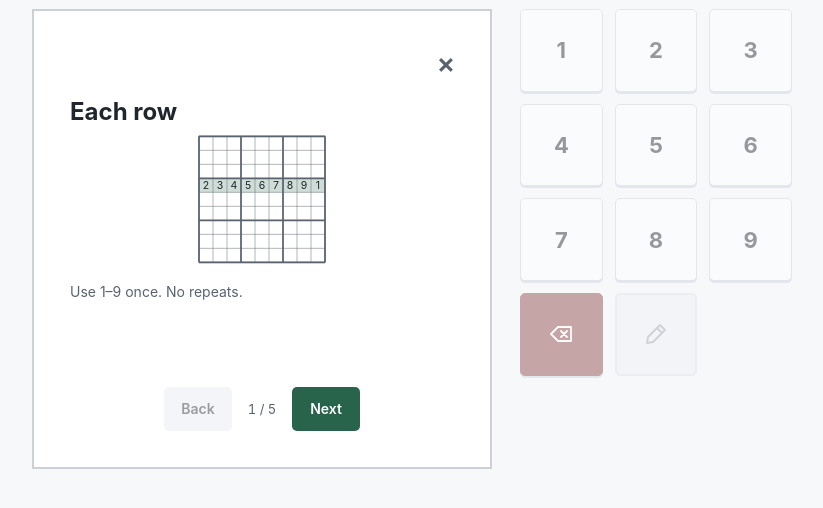
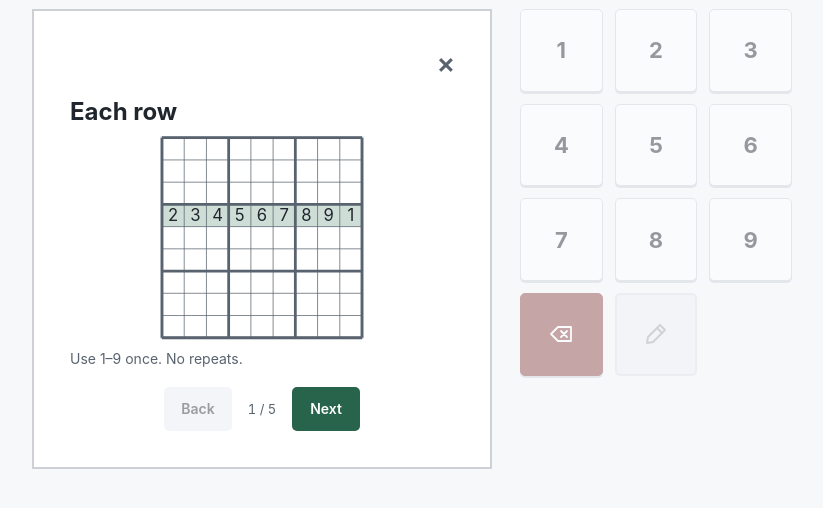
Before and after one commit to vinotm/browser-games, a website with bundled scripts: page sudoku-game/index.html in a window 1280 px wide. Both pictures are taken after a click on the button "Game guide". Shown: the part 232-740 px from the top of the page, without its empty margins (228-1051 px from the left). Built offline with nearby package versions, Linux system fonts and the light colour scheme.

Commit message:
deploy sudoku beta v5.2

```diff
--- a/sudoku-game/js/analytics.js
+++ b/sudoku-game/js/analytics.js
@@ -71,7 +71,7 @@ export function createRunAnalytics({ endpoint = '', environment = 'unknown', bui
     start(clues, checkConflicts, manualMode = false, delivery = null) {
       if (!endpoint) return;
       foreground = 0; foregroundAt = clock();
-      run = { schema_version: 1, game: 'sudoku', game_version: 'beta-5.1', generator_version: delivery?.generatorVersion || 'unique-v1',
+      run = { schema_version: 1, game: 'sudoku', game_version: 'beta-5.2', generator_version: delivery?.generatorVersion || 'unique-v1',
         run_id: id(), revision: 0, initial_clues: clues.join(''), clue_count: clues.filter(Boolean).length,
         check_conflicts: checkConflicts, manual_mode: manualMode, environment, build_id: buildId,
         device: typeof device === 'function' ? device() : device, started_at: stamp(),
--- a/sudoku-game/js/tutorial.js
+++ b/sudoku-game/js/tutorial.js
@@ -15,10 +15,20 @@ function grid(highlight) {
   }
   return art;
 }
+function gridScene(label, highlight) {
+  return () => {
+    const svg = createGuideScene(label, grid(highlight));
+    // Square artwork uses the available height without the wide scene's gutters.
+    // Leave room around the outer stroke so the grid never touches its bounds.
+    svg.setAttribute('viewBox', '104 0 112 112');
+    svg.classList.add('sudoku-guide-grid');
+    return svg;
+  };
+}
 export const tutorialPages = [
-  { title: 'Each row', visual: scene('A row contains one of every digit from one to nine', grid('row')), caption: 'Use 1–9 once. No repeats.' },
-  { title: 'Each column', visual: scene('A column contains one of every digit from one to nine', grid('column')), caption: 'Use 1–9 once. No repeats.' },
-  { title: 'Each 3 × 3 box', visual: scene('A box contains one of every digit from one to nine', grid('box')), caption: 'Use 1–9 once. No repeats.' },
+  { title: 'Each row', visual: gridScene('A row contains one of every digit from one to nine', 'row'), caption: 'Use 1–9 once. No repeats.' },
+  { title: 'Each column', visual: gridScene('A column contains one of every digit from one to nine', 'column'), caption: 'Use 1–9 once. No repeats.' },
+  { title: 'Each 3 × 3 box', visual: gridScene('A box contains one of every digit from one to nine', 'box'), caption: 'Use 1–9 once. No repeats.' },
   { title: 'Choose a cell, then a number',
     visual: scene('Clue five is fixed; fill the empty cell with seven', `${cell(20, '5', 'demo-clue')}${cell(100, '', 'demo-selected')}<path d="M178 60h32m-8-7 8 7-8 7" class="demo-arrow"/>${cell(238, '7')}<text x="50" y="112" class="demo-label">Clue</text>`),
     caption: 'Shaded clues stay fixed. Fill the other cells.' },
--- a/sudoku-game/style.css
+++ b/sudoku-game/style.css
@@ -318,3 +318,14 @@ dialog h2 { margin: 0; font-size: 23px; } dialog p { color: var(--muted); line-h
 @media (prefers-reduced-motion: reduce) { .loading-digits span { animation: none; } }
 
 .game-screen { --board-content-inset: 2px; }
+
+/* Let the first three guide grids fill the space between text and fixed controls. */
+.guide-example:has(> .sudoku-guide-grid) { flex: 1; height: auto; min-height: 56px; }
+.guide-example > .sudoku-guide-grid { min-height: 0; max-height: none; }
+
+/* Short landscape screens need the same compact chrome as portrait phones. */
+@media (max-height: 500px) {
+  .game-guide { padding: 16px; }
+  .game-guide[open] { gap: 8px; }
+  .game-guide h2 { font-size: 18px; }
+}
```
Also changed, not shown: tests/sudoku-analytics.test.js (+1 -1 lines), sudoku-game/README.md, sudoku-game/analytics/README.md.
